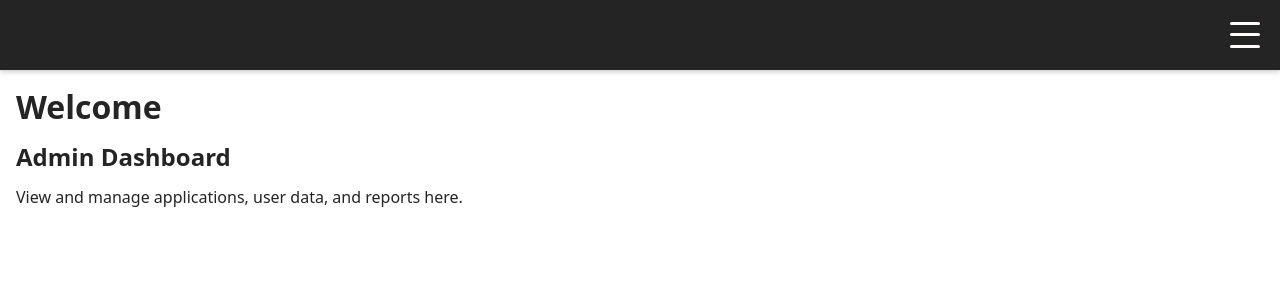
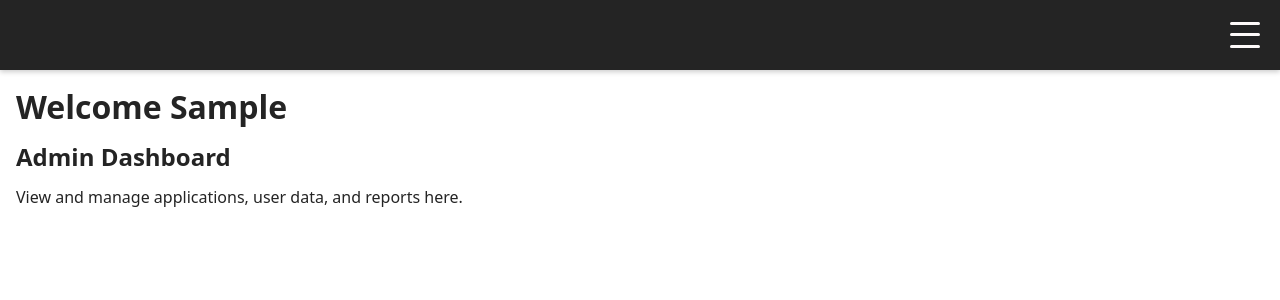
Before and after one commit to yusufalp/program-platform-client, a React (Vite) app: page /dashboard in a window 1280 px wide. Shown: the top 300 px of the page. Built offline with nearby package versions, Linux system fonts and the light colour scheme; sample sign-in values are in the browser's storage.

Commit message:
welcome user with name on dashboard

```diff
--- a/src/pages/DashboardPage.tsx
+++ b/src/pages/DashboardPage.tsx
@@ -4,7 +4,7 @@ import ApplicantDashboard from "../features/dashboard/components/ApplicantDashbo
 import { useAuth } from "../hooks/useAuth";
 
 export default function DashboardPage() {
-  const auth = useAuth();
+  const { user } = useAuth();
 
   const roleViews: Record<string, React.FC> = {
     admin: AdminDashboard,
@@ -12,13 +12,13 @@ export default function DashboardPage() {
     // mentor: MentorDashboard,
   };
 
-  const RoleDashboard = auth.user
-    ? roleViews[auth.user.role]
+  const RoleDashboard = user
+    ? roleViews[user.role]
     : () => <p>Dashboard coming soon for your role.</p>;
 
   return (
     <div className="p-4">
-      <h1>Welcome</h1>
+      <h1>Welcome {user?.firstName}</h1>
 
       <RoleDashboard />
     </div>
```
